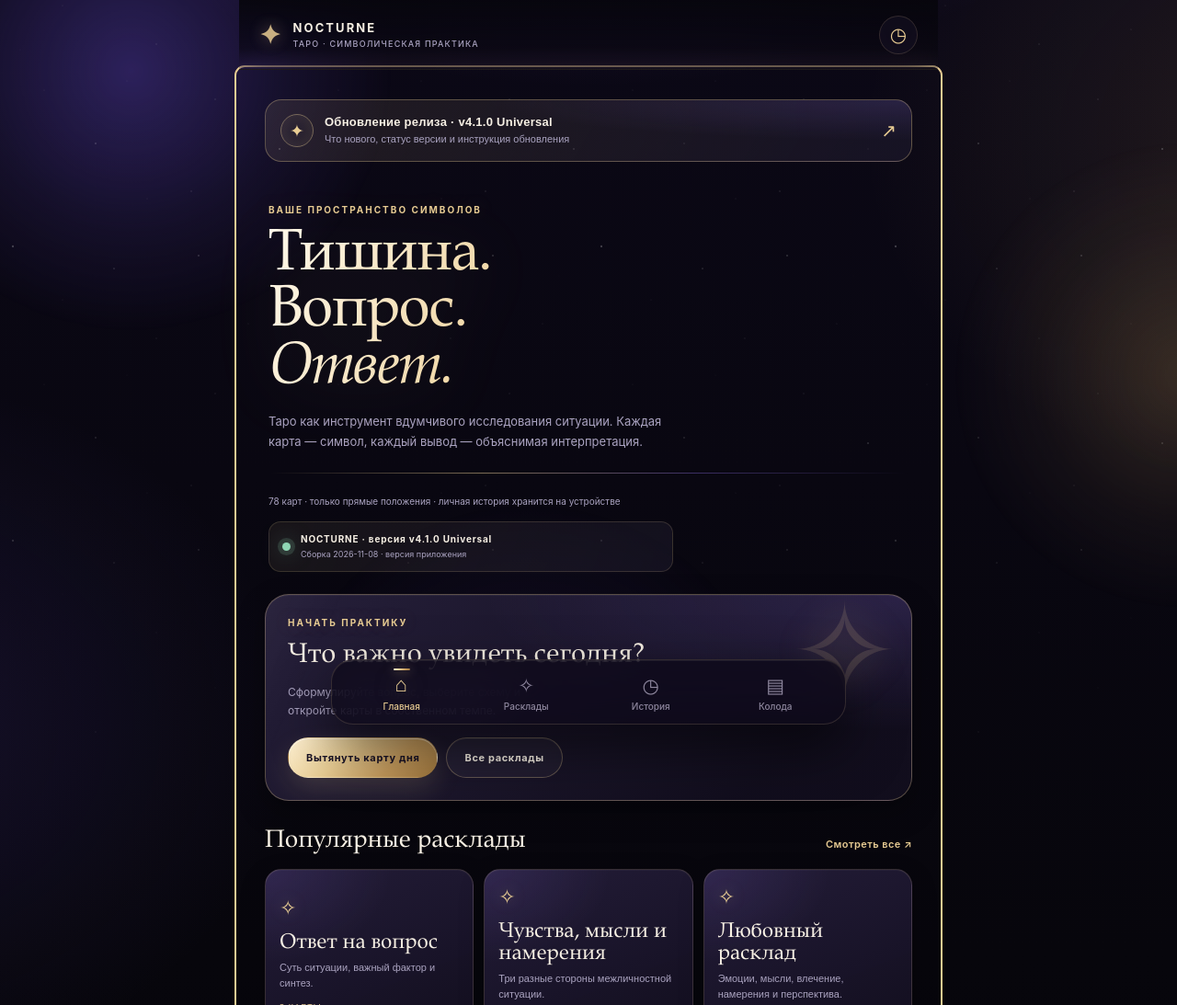
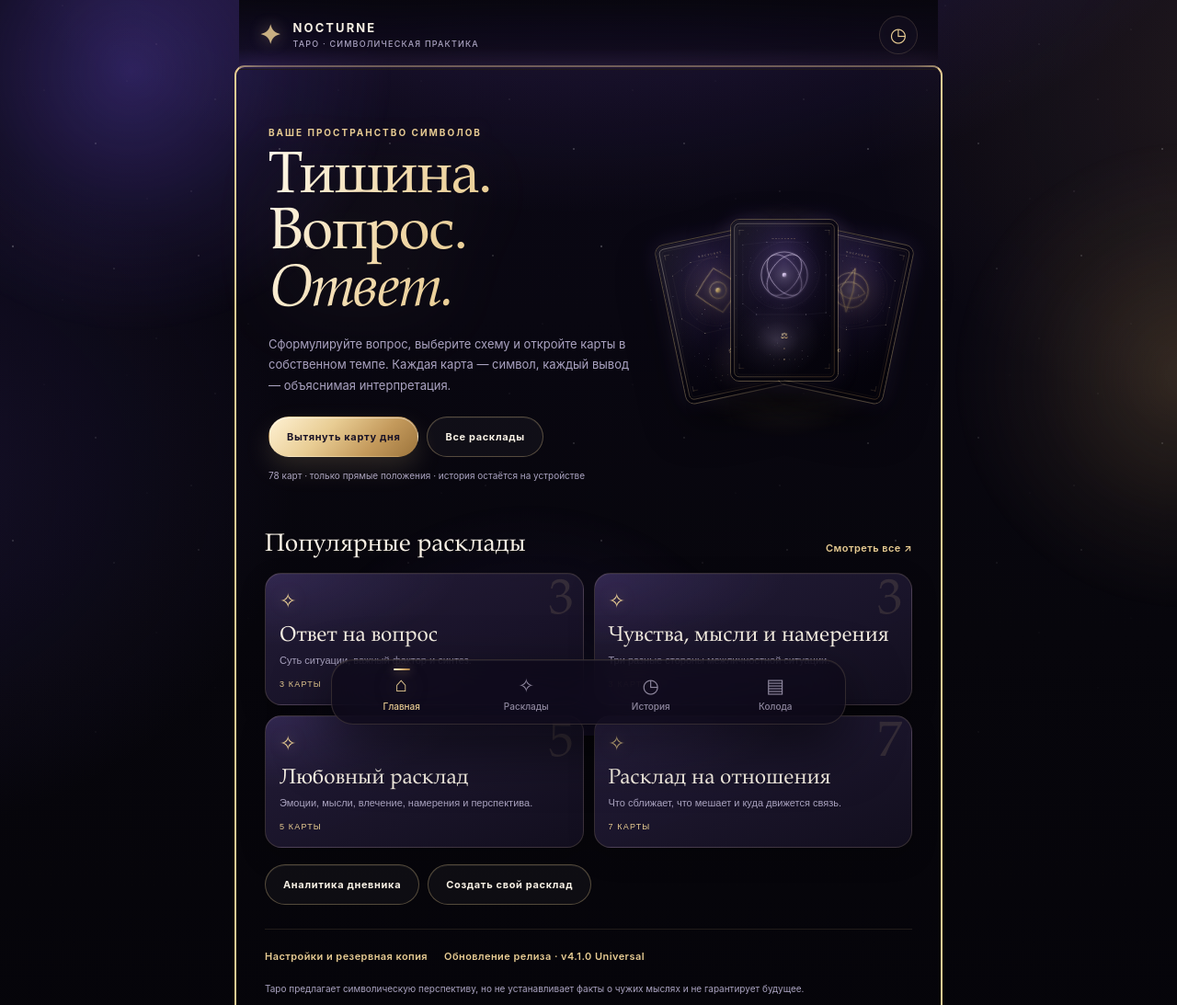
Before and after one commit to feldsherikydze-dot/Nocturne-Tarot, a plain HTML site: page index.html in a window 1280 px wide. Shown: the top 1093 px of the page at 92% size. Drawn offline with Linux system fonts and the light colour scheme.

Commit message:
Главная: герой с веером карт, технические блоки перенесены в подвал

```diff
--- a/styles.css
+++ b/styles.css
@@ -215,6 +215,67 @@ body{
   line-height:1.7;
 }
 .hero p{max-width:440px}
+.hero-actions{margin:18px 0 14px}
+.hero-fan{
+  position:relative;
+  width:240px;
+  height:196px;
+  margin:10px auto 22px;
+  isolation:isolate;
+}
+.hero-fan:before{
+  content:"";
+  position:absolute;
+  left:50%;
+  top:58%;
+  width:260px;
+  height:260px;
+  transform:translate(-50%,-50%);
+  background:radial-gradient(circle,rgba(155,123,255,.3),rgba(232,204,147,.1) 45%,transparent 72%);
+  filter:blur(6px);
+  z-index:-1;
+}
+.hero-fan img{
+  position:absolute;
+  left:50%;
+  bottom:10px;
+  width:104px;
+  height:156px;
+  margin-left:-52px;
+  border-radius:10px;
+  border:1px solid rgba(232,204,147,.32);
+  box-shadow:0 22px 44px rgba(0,0,0,.55),0 0 24px rgba(155,123,255,.14);
+  transform-origin:50% 100%;
+  transition:transform .5s var(--ease),box-shadow .5s;
+}
+.hero-fan img:nth-child(1){transform:translateX(-44px) rotate(-12deg)}
+.hero-fan img:nth-child(2){z-index:2;transform:translateY(-12px)}
+.hero-fan img:nth-child(3){transform:translateX(44px) rotate(12deg)}
+.hero-fan:hover img:nth-child(1){transform:translateX(-52px) rotate(-16deg)}
+.hero-fan:hover img:nth-child(2){transform:translateY(-20px)}
+.hero-fan:hover img:nth-child(3){transform:translateX(52px) rotate(16deg)}
+.home-actions{margin:24px 0 0}
+.home-footer{
+  display:flex;
+  flex-wrap:wrap;
+  align-items:center;
+  gap:8px 18px;
+  margin:26px 0 14px;
+  padding-top:16px;
+  border-top:1px solid rgba(232,204,147,.12);
+}
+.spread-card .num{
+  position:absolute;
+  right:12px;
+  top:4px;
+  font:500 54px/1 var(--font-serif);
+  letter-spacing:-.04em;
+  color:rgba(232,204,147,.13);
+  pointer-events:none;
+  transition:color .3s;
+}
+.spread-card:hover .num{color:rgba(232,204,147,.22)}
+.grid.home-grid{grid-template-columns:repeat(2,minmax(0,1fr))}
 .ornament{
   height:1px;
   background:linear-gradient(90deg,transparent,rgba(232,204,147,.75),rgba(155,123,255,.5),transparent);
@@ -245,52 +306,7 @@ body{
 }
 .text-btn:hover{color:#fff0cf;text-shadow:0 0 20px rgba(232,204,147,.45)}
 
-/* Hero / featured */
-.featured{
-  border:1px solid var(--line-strong);
-  border-radius:var(--radius-lg);
-  background:
-    radial-gradient(120% 120% at 100% 0%,rgba(155,123,255,.18),transparent 55%),
-    linear-gradient(135deg,rgba(41,34,62,.92),rgba(18,14,30,.96) 80%);
-  padding:24px;
-  position:relative;
-  overflow:hidden;
-  box-shadow:var(--shadow-soft),inset 0 1px 0 rgba(255,255,255,.05);
-}
-.featured:after{
-  content:"✧";
-  position:absolute;
-  right:14px;
-  top:-26px;
-  font-size:140px;
-  color:rgba(232,204,147,.14);
-  text-shadow:0 0 40px rgba(232,204,147,.25);
-  pointer-events:none;
-}
-.featured:before{
-  content:"";
-  position:absolute;
-  inset:0;
-  background:linear-gradient(115deg,transparent 20%,rgba(255,255,255,.06) 48%,transparent 72%);
-  transform:translateX(-60%);
-  animation:featuredShine 9s ease-in-out infinite;
-  pointer-events:none;
-}
-@keyframes featuredShine{
-  0%,55%{transform:translateX(-70%)}
-  80%,100%{transform:translateX(70%)}
-}
-.featured h2{
-  font:500 30px var(--font-serif);
-  margin:12px 0 5px;
-}
-.featured p{
-  font-size:12px;
-  line-height:1.7;
-  color:var(--muted);
-  max-width:300px;
-}
-
+/* Hero */
 /* Buttons */
 .button{
   position:relative;
@@ -902,18 +918,6 @@ input[type="search"]::-webkit-search-cancel-button{filter:invert(.8)}
 .filters{display:flex;gap:8px;align-items:center}
 .hidden{display:none!important}
 
-/* Version panel */
-.version-panel{
-  display:flex;
-  align-items:center;
-  gap:11px;
-  margin:14px 0 0;
-  padding:12px 14px;
-  border:1px solid var(--line);
-  border-radius:13px;
-  background:linear-gradient(110deg,rgba(232,204,147,.07),rgba(33,30,48,.45));
-  max-width:440px;
-}
 .version-dot{
   width:9px;
   height:9px;
@@ -927,20 +931,6 @@ input[type="search"]::-webkit-search-cancel-button{filter:invert(.8)}
   0%,100%{box-shadow:0 0 0 4px rgba(143,214,180,.12),0 0 14px rgba(143,214,180,.4)}
   50%{box-shadow:0 0 0 5px rgba(143,214,180,.16),0 0 24px rgba(143,214,180,.7)}
 }
-.version-panel b{
-  display:block;
-  font-size:10px;
-  letter-spacing:.08em;
-  color:var(--cream);
-}
-.version-panel small{
-  display:block;
-  margin-top:4px;
-  color:var(--muted);
-  font-size:9px;
-  line-height:1.5;
-}
-
 /* Comparison */
 .compare-panel{
   margin:18px 0;
@@ -1144,45 +1134,6 @@ input[type="search"]::-webkit-search-cancel-button{filter:invert(.8)}
   box-shadow:0 0 0 4px rgba(232,204,147,.1);
 }
 
-/* Release */
-.release-entry{
-  display:flex;
-  align-items:center;
-  gap:12px;
-  width:100%;
-  text-align:left;
-  margin:0 0 16px;
-  padding:15px 16px;
-  border:1px solid var(--line-strong);
-  border-radius:var(--radius);
-  background:
-    radial-gradient(120% 120% at 100% 0%,rgba(155,123,255,.14),transparent 55%),
-    linear-gradient(120deg,rgba(232,204,147,.1),rgba(24,20,38,.9));
-  color:var(--cream);
-  cursor:pointer;
-  transition:transform .3s var(--ease),border-color .3s,box-shadow .3s;
-}
-.release-entry:hover{
-  transform:translateY(-2px);
-  border-color:rgba(232,204,147,.5);
-  box-shadow:0 18px 40px rgba(0,0,0,.3),var(--glow);
-}
-.release-entry-icon{
-  display:grid;
-  place-items:center;
-  flex:0 0 36px;
-  height:36px;
-  border:1px solid rgba(232,204,147,.42);
-  border-radius:50%;
-  color:var(--gold);
-  font-size:19px;
-  box-shadow:inset 0 0 18px rgba(232,204,147,.1);
-}
-.release-entry b,.release-entry small{display:block}
-.release-entry b{font-size:13px;letter-spacing:.02em}
-.release-entry small{margin-top:4px;color:var(--muted);font-size:11px;line-height:1.45}
-.release-entry-arrow{margin-left:auto;color:var(--gold);font-size:20px;transition:transform .3s}
-.release-entry:hover .release-entry-arrow{transform:translateX(3px)}
 .release-hero{
   padding:28px 22px;
   margin:18px 0;
@@ -1250,6 +1201,25 @@ a{color:var(--gold)}
   .compare-row p{font-size:13px}
   .compare-heading h2{font-size:27px}
   .analytics-grid{grid-template-columns:repeat(2,minmax(0,1fr))}
+  .hero{
+    display:grid;
+    grid-template-columns:minmax(0,1fr) 270px;
+    grid-template-areas:"copy fan" "actions fan" "note fan";
+    align-items:center;
+    column-gap:18px;
+  }
+  .hero-copy{grid-area:copy}
+  .hero-fan{grid-area:fan;margin:0;justify-self:center}
+  .hero-actions{grid-area:actions;margin:10px 0 12px}
+  .hero>.small-note{grid-area:note;max-width:440px}
+  .hero-fan{width:274px;height:216px}
+  .hero-fan img{width:118px;height:177px;margin-left:-59px}
+  .hero-fan img:nth-child(1){transform:translateX(-48px) rotate(-12deg)}
+  .hero-fan img:nth-child(2){transform:translateY(-14px)}
+  .hero-fan img:nth-child(3){transform:translateX(48px) rotate(12deg)}
+  .hero-fan:hover img:nth-child(1){transform:translateX(-56px) rotate(-16deg)}
+  .hero-fan:hover img:nth-child(2){transform:translateY(-22px)}
+  .hero-fan:hover img:nth-child(3){transform:translateX(56px) rotate(16deg)}
 }
 
 @media(max-width:390px){
@@ -1269,7 +1239,6 @@ a{color:var(--gold)}
     transition-duration:.01ms!important;
     scroll-behavior:auto!important;
   }
-  .ambient-orb,.ambient-stars,.featured:before{animation:none}
 }
 
 /* Print: keep the readable export layout */
```
Also changed, not shown: app.js, 1 other file.
